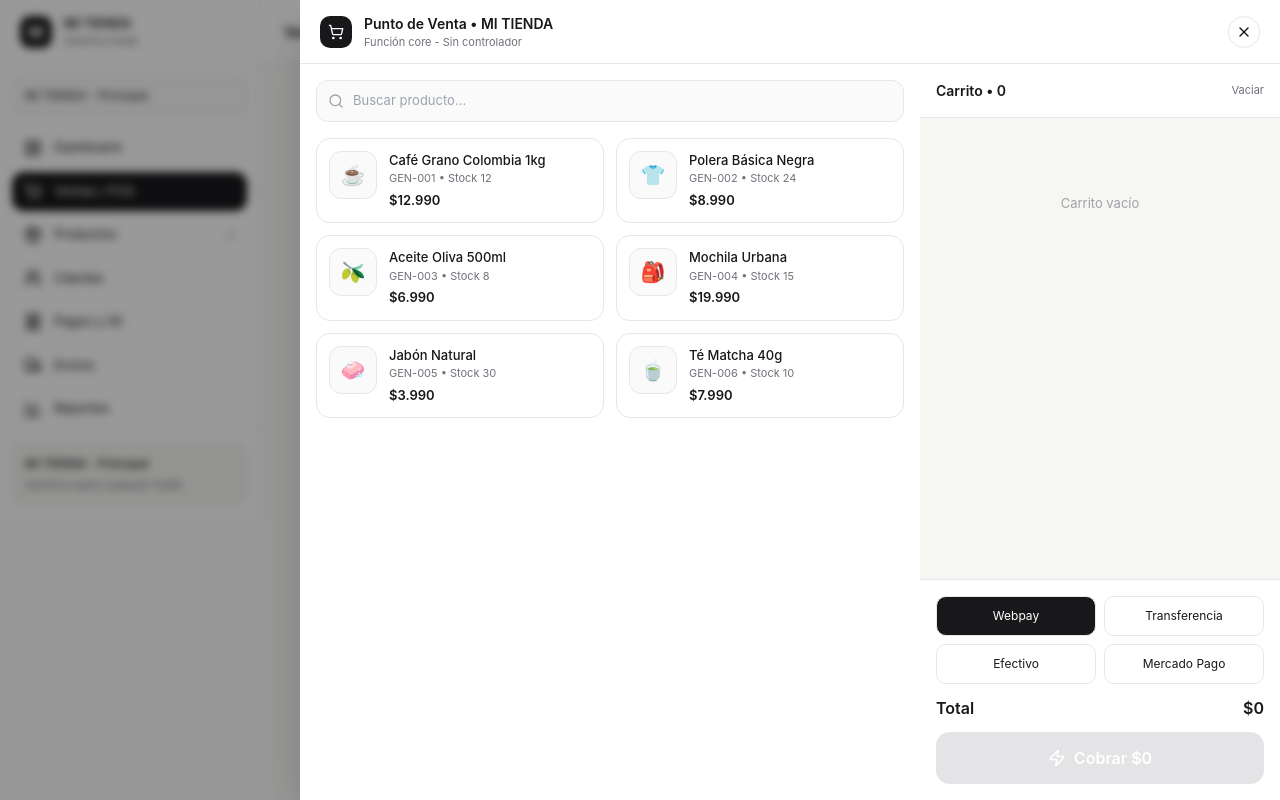
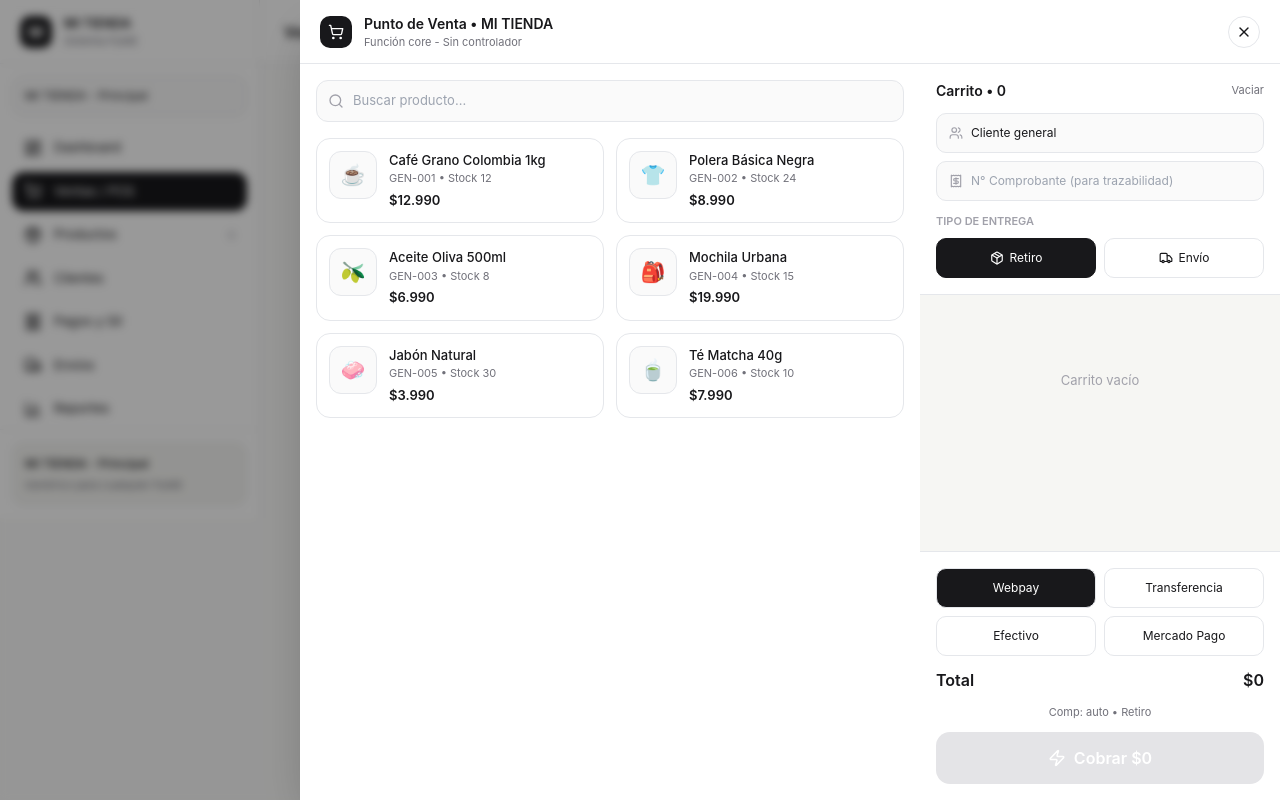
Before and after one commit to trabajosb00-boop/Ventaspos, a React (Vite) app: page / in a window 1280 px wide. Both pictures are taken after a click on the button "Ventas / POS". Built offline with nearby package versions, Linux system fonts and the light colour scheme.

Commit message:
Update App.tsx

```diff
--- a/src/App.tsx
+++ b/src/App.tsx
@@ -28,7 +28,7 @@ import {
 } from "lucide-react";
 
 type Producto = { id: number; nombre: string; sku: string; stock: number; precio: number; categoria: string; img: string; };
-type Venta = { id: string; cliente: string; monto: number; metodo: string; estado: string; hora: string; envio: string; };
+type Venta = { id: string; cliente: string; monto: number; metodo: string; estado: string; hora: string; envio: string; comprobante: string; direccion?: string; };
 
 const productosInicial: Producto[] = [
   { id: 1, nombre: "Café Grano Colombia 1kg", sku: "GEN-001", stock: 12, precio: 12990, categoria: "General", img: "☕" },
@@ -40,8 +40,8 @@ const productosInicial: Producto[] = [
 ];
 
 const ventasInicial: Venta[] = [
-  { id: "#2847", cliente: "Cliente Ejemplo 1", monto: 42980, metodo: "Webpay", estado: "Pagado", hora: "10:42", envio: "Retiro" },
-  { id: "#2846", cliente: "Cliente Ejemplo 2", monto: 12990, metodo: "Transferencia", estado: "Pendiente", hora: "09:58", envio: "Envío" },
+  { id: "#2847", cliente: "Cliente Ejemplo 1", monto: 42980, metodo: "Webpay", estado: "Pagado", hora: "10:42", envio: "Retiro", comprobante: "CMP-00123" },
+  { id: "#2846", cliente: "Cliente Ejemplo 2", monto: 12990, metodo: "Transferencia", estado: "Pendiente", hora: "09:58", envio: "Envío", comprobante: "CMP-00124", direccion: "Av. Providencia 123" },
 ];
 
 export default function App() {
@@ -58,6 +58,9 @@ export default function App() {
   const [search, setSearch] = useState("");
   const [metodoPago, setMetodoPago] = useState("Webpay");
   const [clientePOS, setClientePOS] = useState("Cliente general");
+  const [comprobante, setComprobante] = useState("");
+  const [tipoEntrega, setTipoEntrega] = useState<"Retiro" | "Envío">("Retiro");
+  const [direccionEnvio, setDireccionEnvio] = useState("");
   const [toast, setToast] = useState<string | null>(null);
   const [mobileMenu, setMobileMenu] = useState(false);
   const [showAddProd, setShowAddProd] = useState(false);
@@ -77,13 +80,29 @@ export default function App() {
 
   const confirmarVenta = () => {
     if (cartDetalle.length === 0) return;
+    if (tipoEntrega === "Envío" && !direccionEnvio.trim()) {
+      setToast("Ingresa dirección de envío");
+      setTimeout(()=>setToast(null),2000);
+      return;
+    }
     const newId = `#${2848 + ventas.length}`;
     // descontar stock
     setProductos(prev => prev.map(p => { const item = cart.find(c => c.id === p.id); if (item) return { ...p, stock: Math.max(0, p.stock - item.qty) }; return p; }));
-    setVentas(v => [{ id: newId, cliente: clientePOS, monto: totalCart, metodo: metodoPago, estado: metodoPago === "Transferencia" ? "Pendiente" : "Pagado", hora: new Date().toLocaleTimeString('es-CL', { hour: '2-digit', minute: '2-digit' }), envio: "Retiro" }, ...v]);
-    setToast(`Venta ${newId} - $${totalCart.toLocaleString('es-CL')}`);
+    setVentas(v => [{
+      id: newId,
+      cliente: clientePOS,
+      monto: totalCart,
+      metodo: metodoPago,
+      estado: metodoPago === "Transferencia" ? "Pendiente" : "Pagado",
+      hora: new Date().toLocaleTimeString('es-CL', { hour: '2-digit', minute: '2-digit' }),
+      envio: tipoEntrega,
+      comprobante: comprobante || `CMP-${Date.now().toString().slice(-6)}`,
+      direccion: tipoEntrega === "Envío" ? direccionEnvio : undefined
+    }, ...v]);
+    setToast(`Venta ${newId} - $${totalCart.toLocaleString('es-CL')} - ${comprobante ? `Comp: ${comprobante}` : ''} - ${tipoEntrega}`);
     setTimeout(() => setToast(null), 3000);
     setCart([]); setShowPOS(false);
+    setComprobante(""); setDireccionEnvio(""); setTipoEntrega("Retiro");
   };
 
   const handleAddProducto = () => {
@@ -141,10 +160,13 @@ export default function App() {
                 <div className="bg-zinc-900 text-white rounded-[16px] p-4"><div className="text-[11px] text-white/60 uppercase">Funciones</div><div className="mt-2 text-[16px] font-semibold">Sistema Base OK</div><div className="text-[11px] text-white/60 mt-1">Sin controlador</div></div>
               </div>
               <div className="bg-white border rounded-[16px] p-5">
-                <h3 className="font-semibold text-[14px]">Últimas ventas - MI TIENDA</h3>
+                <h3 className="font-semibold text-[14px]">Últimas ventas - MI TIENDA (con comprobante y envío)</h3>
                 <div className="mt-4 space-y-2">
                   {ventas.map(v => (
-                    <div key={v.id} className="flex items-center justify-between py-3 border-t border-zinc-100 text-[13px]"><span>{v.id} - {v.cliente}</span><span>${v.monto.toLocaleString('es-CL')}</span><span className="text-[11px] px-2 py-1 rounded-full bg-zinc-100">{v.estado}</span></div>
+                    <div key={v.id} className="flex flex-col md:flex-row md:items-center justify-between py-3 border-t border-zinc-100 text-[13px] gap-1">
+                      <div className="flex items-center gap-2"><span className="font-medium">{v.id}</span><span className="text-zinc-500">- {v.cliente}</span><span className="text-[10px] px-1.5 py-0.5 rounded bg-zinc-900 text-white">{v.comprobante}</span></div>
+                      <div className="flex items-center gap-2"><span className={`text-[11px] px-2 py-1 rounded-full border ${v.envio==="Envío" ? "bg-sky-50 border-sky-200 text-sky-700" : "bg-zinc-100 border-zinc-200"}`}>{v.envio} {v.direccion ? `• ${v.direccion}` : ""}</span><span>${v.monto.toLocaleString('es-CL')}</span><span className="text-[11px] px-2 py-1 rounded-full bg-zinc-100">{v.estado}</span></div>
+                    </div>
                   ))}
                 </div>
               </div>
@@ -181,11 +203,11 @@ export default function App() {
           )}
 
           {activeSection==="Pagos" && (
-            <div className="p-4 lg:p-6"><div className="bg-white border rounded-[16px] p-5"><h3 className="font-semibold">Pagos y SII - MI TIENDA</h3><div className="mt-4 space-y-2">{ventas.filter(v=>v.estado==="Pendiente").map(v=><div key={v.id} className="flex items-center justify-between p-3 bg-amber-50 border border-amber-200 rounded-[12px] text-[13px]"><span>{v.id} - {v.cliente}</span><span>${v.monto.toLocaleString('es-CL')}</span><span className="text-[11px] px-2 py-1 rounded-full bg-amber-200">Pendiente</span></div>)}{ventas.filter(v=>v.estado==="Pendiente").length===0 && <div className="text-[13px] text-zinc-500">No hay pagos pendientes. Todo al día.</div>}</div></div></div>
+            <div className="p-4 lg:p-6"><div className="bg-white border rounded-[16px] p-5"><h3 className="font-semibold">Pagos y SII - MI TIENDA (trazabilidad por comprobante)</h3><div className="mt-4 space-y-2">{ventas.map(v=><div key={v.id} className="flex flex-col md:flex-row md:items-center justify-between p-3 bg-white border rounded-[12px] text-[13px] gap-1"><div className="flex items-center gap-2"><span className="font-medium">{v.id}</span><span className="text-[10px] px-1.5 py-0.5 rounded bg-zinc-900 text-white">{v.comprobante}</span><span>{v.cliente} - {v.metodo}</span></div><div className="flex items-center gap-2"><span>${v.monto.toLocaleString('es-CL')}</span><span className={`text-[11px] px-2 py-1 rounded-full ${v.estado==="Pendiente" ? "bg-amber-100 text-amber-700" : "bg-green-50 text-green-700"}`}>{v.estado}</span></div></div>)}</div></div></div>
           )}
 
           {activeSection==="Envíos" && (
-            <div className="p-4 lg:p-6"><div className="bg-white border rounded-[16px] p-5"><h3 className="font-semibold">Envíos</h3><div className="mt-4 space-y-2">{ventas.filter(v=>v.envio==="Envío").map(v=><div key={v.id} className="flex items-center justify-between p-3 border rounded-[12px] text-[13px]"><span>{v.id} - {v.cliente}</span><span>{v.envio}</span><span className="text-[11px] px-2 py-1 rounded-full bg-sky-50 border">En camino</span></div>)}</div></div></div>
+            <div className="p-4 lg:p-6"><div className="bg-white border rounded-[16px] p-5"><h3 className="font-semibold">Envíos - MI TIENDA (cliente elige envío o retiro)</h3><div className="mt-4 space-y-2">{ventas.map(v=><div key={v.id} className="flex flex-col md:flex-row md:items-center justify-between p-3 border rounded-[12px] text-[13px] gap-1"><div className="flex items-center gap-2"><span>{v.id} - {v.cliente}</span><span className={`text-[11px] px-2 py-1 rounded-full border ${v.envio==="Envío" ? "bg-sky-50 border-sky-200" : "bg-zinc-100"}`}>{v.envio}</span>{v.comprobante && <span className="text-[10px] px-1.5 py-0.5 rounded bg-zinc-900 text-white">{v.comprobante}</span>}</div><div className="text-[11px] text-zinc-500">{v.direccion || "Retiro en tienda"}</div></div>)}{ventas.length===0 && <div className="text-[13px] text-zinc-500">No hay envíos aún. Cuando el cliente elija Envío en el POS, aparecerá aquí con dirección.</div>}</div></div></div>
           )}
 
           {activeSection==="Reportes" && (
@@ -211,7 +233,23 @@ export default function App() {
                 </div>
               </div>
               <div className="w-full lg:w-[360px] bg-[#f6f6f3] flex flex-col">
-                <div className="p-4 bg-white border-b"><div className="flex justify-between"><h3 className="font-semibold text-[14px]">Carrito • {cartDetalle.length}</h3><button onClick={()=>setCart([])} className="text-[11px] text-zinc-500">Vaciar</button></div></div>
+                <div className="p-4 bg-white border-b space-y-3">
+                  <div className="flex justify-between"><h3 className="font-semibold text-[14px]">Carrito • {cartDetalle.length}</h3><button onClick={()=>setCart([])} className="text-[11px] text-zinc-500">Vaciar</button></div>
+                  <div className="space-y-2">
+                    <div className="flex items-center gap-2 px-3 py-2.5 rounded-[10px] border bg-zinc-50"><Users size={14} className="text-zinc-400"/><input value={clientePOS} onChange={e=>setClientePOS(e.target.value)} placeholder="Cliente (nombre / RUT)" className="flex-1 bg-transparent text-[12px] focus:outline-none" /></div>
+                    <div className="flex items-center gap-2 px-3 py-2.5 rounded-[10px] border bg-zinc-50"><Receipt size={14} className="text-zinc-400"/><input value={comprobante} onChange={e=>setComprobante(e.target.value)} placeholder="N° Comprobante (para trazabilidad)" className="flex-1 bg-transparent text-[12px] focus:outline-none" /></div>
+                  </div>
+                  <div>
+                    <div className="text-[11px] font-semibold uppercase text-zinc-400 mb-2">Tipo de entrega</div>
+                    <div className="grid grid-cols-2 gap-2">
+                      <button onClick={()=>setTipoEntrega("Retiro")} className={`p-2.5 rounded-[10px] border text-[12px] flex items-center justify-center gap-1.5 ${tipoEntrega==="Retiro" ? "bg-zinc-900 text-white border-zinc-900" : "bg-white"}`}><Package size={14}/> Retiro</button>
+                      <button onClick={()=>setTipoEntrega("Envío")} className={`p-2.5 rounded-[10px] border text-[12px] flex items-center justify-center gap-1.5 ${tipoEntrega==="Envío" ? "bg-zinc-900 text-white border-zinc-900" : "bg-white"}`}><Truck size={14}/> Envío</button>
+                    </div>
+                    {tipoEntrega==="Envío" && (
+                      <div className="mt-2 flex items-center gap-2 px-3 py-2.5 rounded-[10px] border bg-amber-50 border-amber-200"><Truck size={14} className="text-amber-600"/><input value={direccionEnvio} onChange={e=>setDireccionEnvio(e.target.value)} placeholder="Dirección de envío" className="flex-1 bg-transparent text-[12px] focus:outline-none" /></div>
+                    )}
+                  </div>
+                </div>
                 <div className="flex-1 overflow-y-auto p-3 space-y-2">
                   {cartDetalle.map(item=>(
                     <div key={item.id} className="bg-white border rounded-[12px] p-3 flex gap-3"><div className="flex-1"><div className="text-[12px] font-medium">{item.nombre}</div><div className="text-[11px] text-zinc-500">${item.precio.toLocaleString('es-CL')} x {item.qty}</div></div><span className="font-semibold text-[12px]">${item.subtotal.toLocaleString('es-CL')}</span></div>
@@ -221,6 +259,7 @@ export default function App() {
                 <div className="p-4 bg-white border-t space-y-3">
                   <div className="grid grid-cols-2 gap-2">{["Webpay","Transferencia","Efectivo","Mercado Pago"].map(m=><button key={m} onClick={()=>setMetodoPago(m)} className={`p-2.5 rounded-[10px] border text-[12px] ${metodoPago===m ? "bg-zinc-900 text-white" : "bg-white"}`}>{m}</button>)}</div>
                   <div className="flex justify-between font-semibold text-[16px]"><span>Total</span><span>${totalCart.toLocaleString('es-CL')}</span></div>
+                  <div className="text-[11px] text-zinc-500 text-center">Comp: {comprobante || "auto"} • {tipoEntrega} {tipoEntrega==="Envío" && direccionEnvio ? `- ${direccionEnvio}` : ""}</div>
                   <button disabled={cartDetalle.length===0} onClick={confirmarVenta} className="w-full bg-[#00B86F] text-white font-semibold py-3.5 rounded-[14px] flex items-center justify-center gap-2 disabled:bg-zinc-200"><Zap size={18}/> Cobrar ${totalCart.toLocaleString('es-CL')}</button>
                 </div>
               </div>
```
